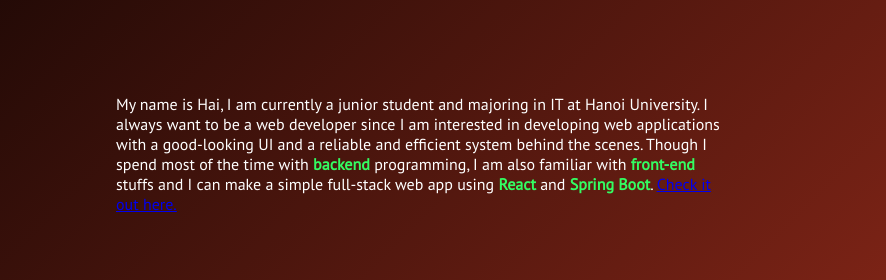
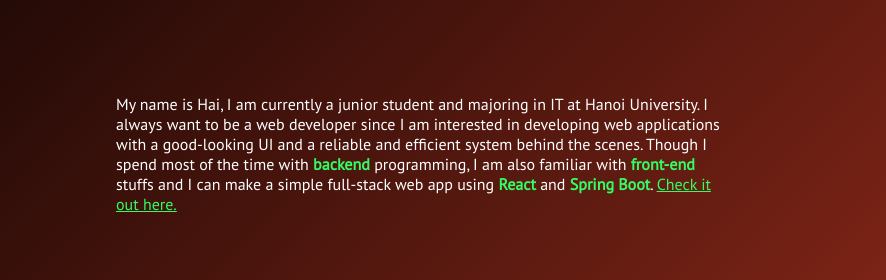
Before and after one commit to HaiNguyen267/html_website, a plain HTML site: page index.html in a window 1280 px wide. Shown: the part 916-1196 px from the top of the page, 394-1280 px from the left. Drawn offline with nearby package versions, Linux system fonts and the light colour scheme.

Commit message:
fix color bug of a link

```diff
--- a/index.html
+++ b/index.html
@@ -37,7 +37,7 @@
 
             <div id="author-info">
                 <p>
-                    My name is Hai, I am currently a junior student and majoring in IT at Hanoi University. I always want to be a web developer since I am interested in developing web applications with a good-looking UI and a  reliable and efficient system behind the scenes.  Though I spend most of the time with <span class='bold-text'>backend</span> programming, I am also familiar with <span class='bold-text'>front-end</span> stuffs and I can make a simple full-stack web app using <span class="bold-text">React</span> and <span class="bold-text">Spring Boot</span>. <a  href="https://illustrious-kitsune-c6196d.netlify.app/" target="_blank">Check it out here.</a>
+                    My name is Hai, I am currently a junior student and majoring in IT at Hanoi University. I always want to be a web developer since I am interested in developing web applications with a good-looking UI and a  reliable and efficient system behind the scenes.  Though I spend most of the time with <span class='bold-text'>backend</span> programming, I am also familiar with <span class='bold-text'>front-end</span> stuffs and I can make a simple full-stack web app using <span class="bold-text">React</span> and <span class="bold-text">Spring Boot</span>. <a class="link" href="https://illustrious-kitsune-c6196d.netlify.app/" target="_blank">Check it out here.</a>
                 </p>
             </div>
         </div>
```
